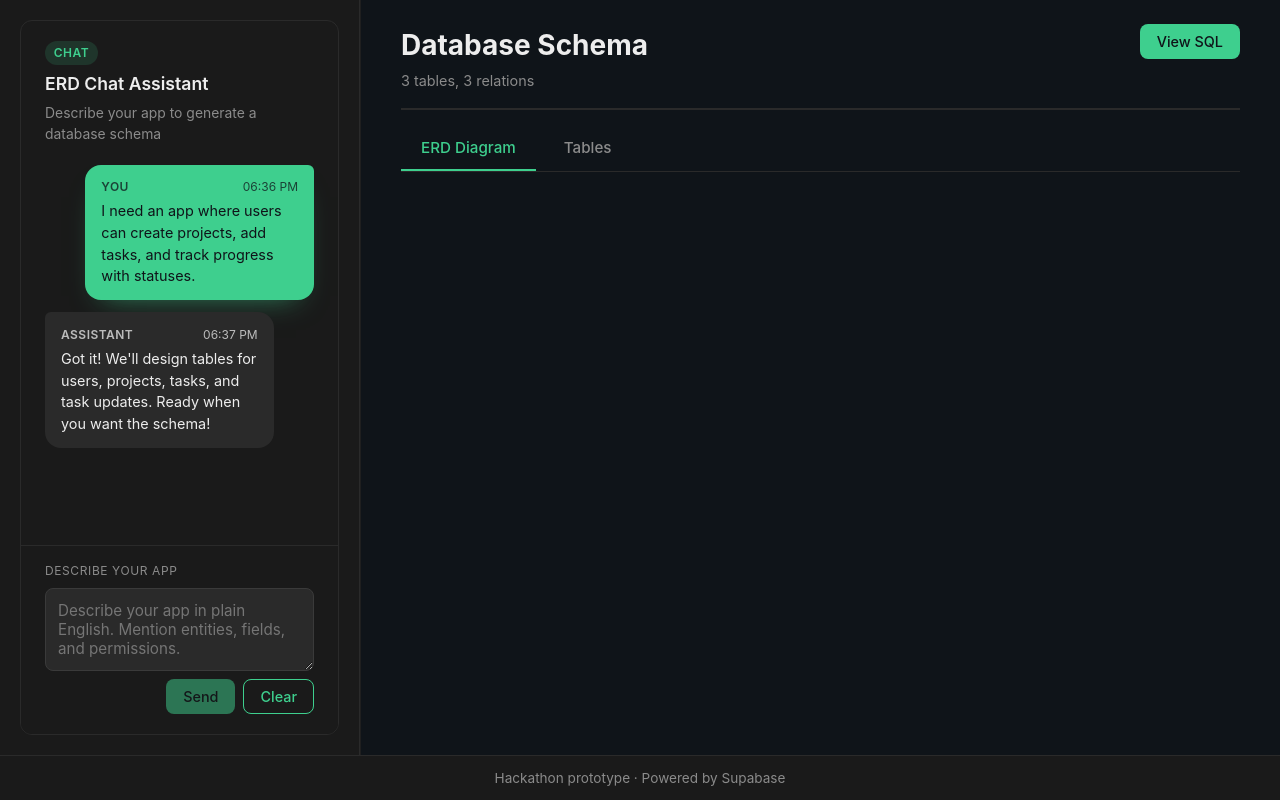
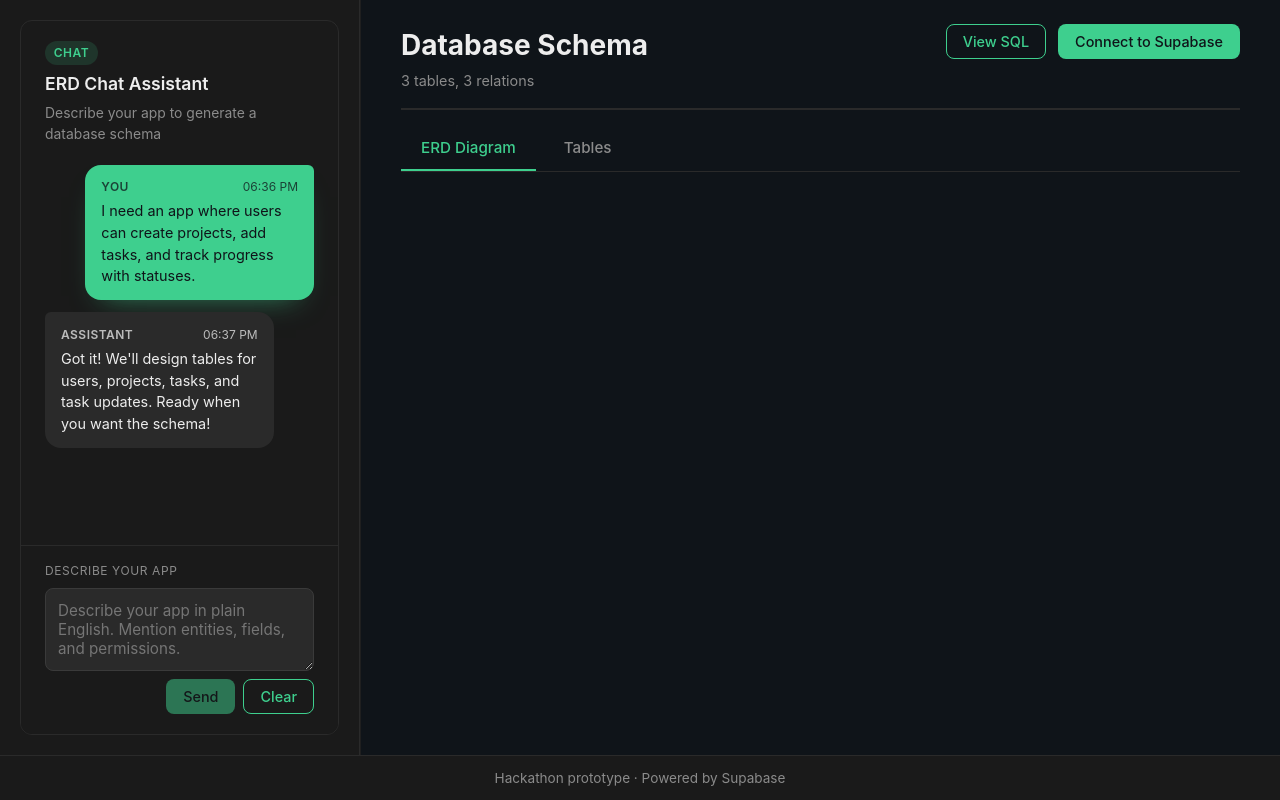
Before and after one commit to RahimMirani/Supabase-Hackathon, a React app in the folder frontend/: page / in a window 1280 px wide. Built offline with nearby package versions, Linux system fonts and the light colour scheme; the HTML template or start-up script is replaced by a standard one.

Commit message:
Added connect to supabase button

```diff
--- a/frontend/src/App.css
+++ b/frontend/src/App.css
@@ -272,6 +272,12 @@
   margin: 0.25rem 0 0;
   font-size: 0.9rem;
   color: #8b8b8b;
+}
+
+.schema-view__actions {
+  display: flex;
+  gap: 0.75rem;
+  align-items: center;
 }
 
 .schema-view__tabs {
--- a/frontend/src/App.tsx
+++ b/frontend/src/App.tsx
@@ -18,13 +18,22 @@ const AppContent = () => {
     patchUiState({ showSupabaseModal: false })
   }
 
+  const handleConnectSupabase = () => {
+    // TODO: Implement Supabase connection modal
+    alert('Supabase connection coming soon!')
+  }
+
   return (
     <>
       <AppLayout
         sidebar={<ChatPanel />}
         main={
           schema ? (
-            <SchemaView schema={schema} onViewSql={handleViewSql} />
+            <SchemaView
+              schema={schema}
+              onViewSql={handleViewSql}
+              onConnectSupabase={handleConnectSupabase}
+            />
           ) : (
             <div className="workspace-placeholder">No schema generated yet</div>
           )
--- a/frontend/src/components/schema/SchemaView.tsx
+++ b/frontend/src/components/schema/SchemaView.tsx
@@ -5,9 +5,10 @@ import type { SchemaData } from '../../state/types'
 type SchemaViewProps = {
   schema: SchemaData
   onViewSql?: () => void
+  onConnectSupabase?: () => void
 }
 
-export const SchemaView = ({ schema, onViewSql }: SchemaViewProps) => {
+export const SchemaView = ({ schema, onViewSql, onConnectSupabase }: SchemaViewProps) => {
   const [activeTab, setActiveTab] = useState<'diagram' | 'tables'>('diagram')
 
   return (
@@ -20,9 +21,14 @@ export const SchemaView = ({ schema, onViewSql }: SchemaViewProps) => {
             {schema.relations.length} {schema.relations.length === 1 ? 'relation' : 'relations'}
           </p>
         </div>
-        <button className="btn" onClick={onViewSql} type="button">
-          View SQL
-        </button>
+        <div className="schema-view__actions">
+          <button className="btn btn--ghost" onClick={onViewSql} type="button">
+            View SQL
+          </button>
+          <button className="btn" onClick={onConnectSupabase} type="button">
+            Connect to Supabase
+          </button>
+        </div>
       </header>
 
       <div className="schema-view__tabs">
```
